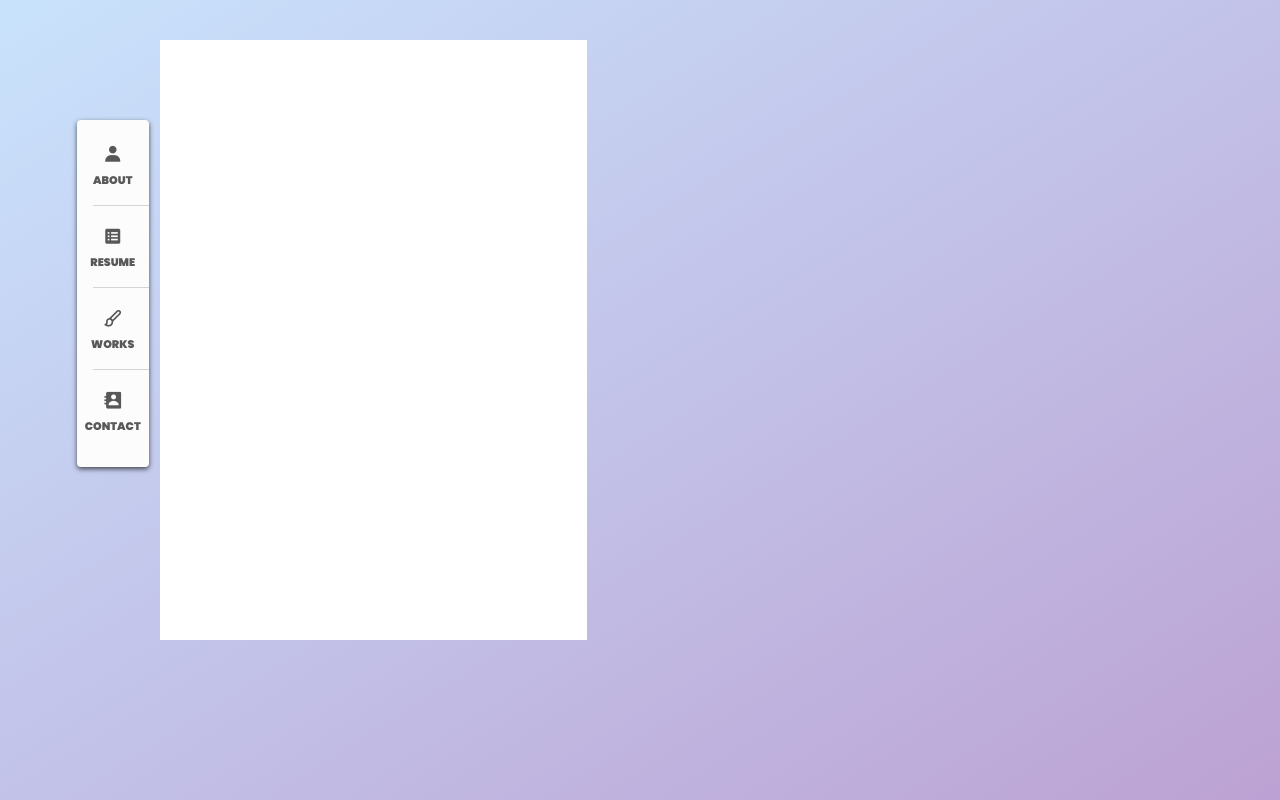
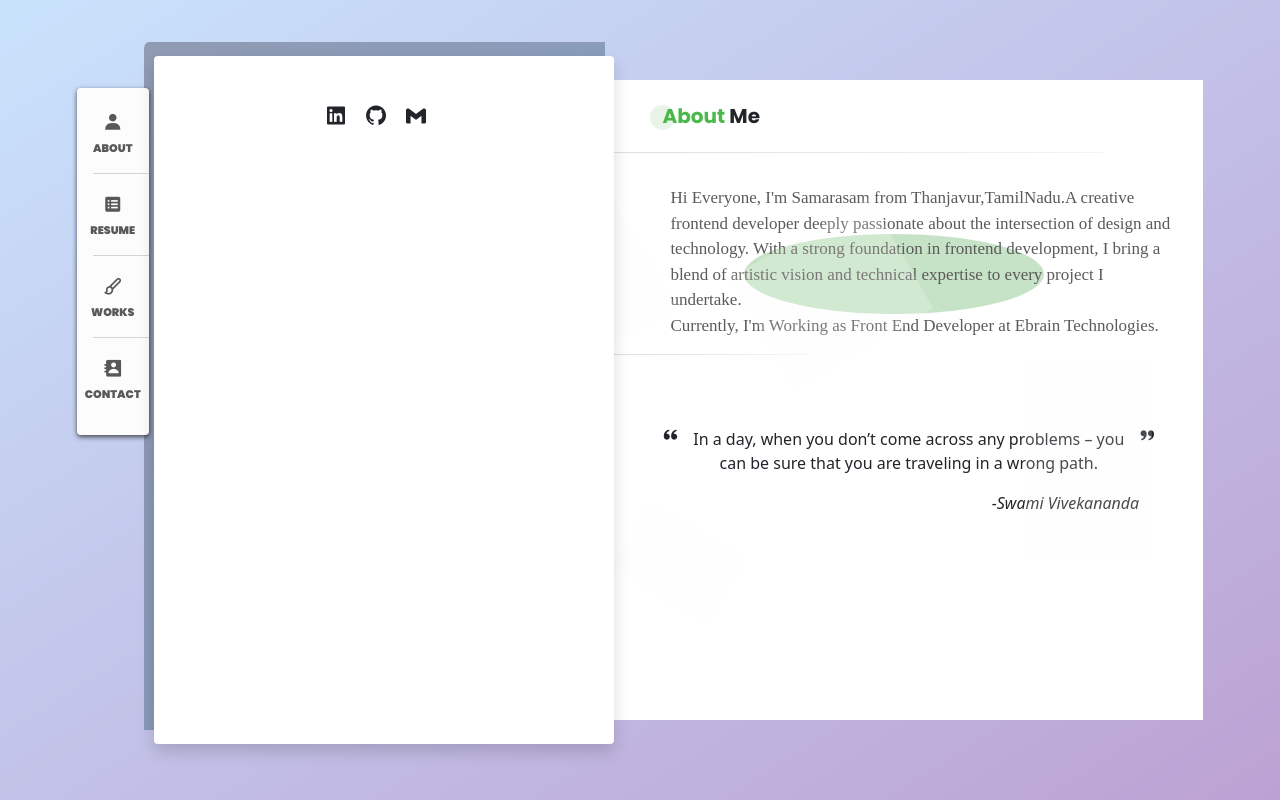
Before and after one commit to KeerthanaVenkatesann/Samarasam-FrontEnd-Developer, a plain HTML site: page index.html in a window 1280 px wide. Drawn offline with nearby package versions, Linux system fonts and the light colour scheme; a web font is replaced by a local one.

Commit message:
in progress

```diff
--- a/index.html
+++ b/index.html
@@ -3,7 +3,7 @@
 <head>
     <meta charset="UTF-8">
     <meta name="viewport" content="width=device-width, initial-scale=1.0">
-    <title>Samar-Dev</title>
+    <title>Samararasam - Front End Developer</title>
     <link rel="stylesheet" href="style.css">
     <link href="https://cdn.jsdelivr.net/npm/bootstrap@5.0.2/dist/css/bootstrap.min.css" rel="stylesheet" integrity="sha384-EVSTQN3/azprG1Anm3QDgpJLIm9Nao0Yz1ztcQTwFspd3yD65VohhpuuCOmLASjC" crossorigin="anonymous">
     <link href="https://fonts.googleapis.com/css2?family=Poppins:ital,wght@0,100;0,200;0,300;0,400;0,500;0,600;0,700;0,800;0,900;1,100;1,200;1,300;1,400;1,500;1,600;1,700;1,800;1,900&family=Roboto+Mono:ital,wght@0,100..700;1,100..700&family=Sedan:ital@0;1&display=swap" rel="stylesheet">
@@ -19,7 +19,7 @@ class="d-flex  align-items-center
         <ul class="navbar-nav p-2 text-center ">
             <li class="nav-item mb-1">
                 <a
-                href="#"
+                href="#about"
                 class="nav-link"
                 >
                 <i class='bx bxs-user fs-5 pb-2' id="user-icon"></i>
@@ -67,15 +67,55 @@ class="d-flex  align-items-center
     <!-- x-- Navbar -- x -->
 
     <section>
-        <div class="ones col-4 h-75">
-
+        <div class="ones rounded shadow">
+           <img src="" alt="">
+           <div></div>
+           <div>
+            <div class="pt-4 pb-3 d-flex justify-content-center">
+                <i class='bx bxl-linkedin-square fs-4 pe-3  '></i>
+                <i class='bx bxl-github fs-4 pe-3  ' ></i>
+                <i class='bx bxl-gmail fs-4 pe-3  ' ></i>
+            </div>
+           </div>
         </div>
     </section>
+
     <aside>
-        <div id="ones">
+       <div id="about">
+         <div id="main-content" class=" pt-4">
 
-        </div>
+            <h6 class="poppins fw-bold fs-5 about ps-5 pb-2">About <span class="text-dark">Me</span></h6>
+            <hr class="col-10 rounded ruler">
+            <p class="ms-2 pt-3 ps-5 text-justify me-2 pe-4 about-content">
+                Hi Everyone, I'm <span class="effect">Samarasam</span> from Thanjavur,TamilNadu.A creative frontend developer deeply passionate about the intersection of design and technology. With a strong foundation in frontend development, I bring a blend of artistic vision and technical expertise to every project I undertake.
+                <br>
+                Currently, I'm Working as Front End Developer at Ebrain Technologies.
+            </p>
+            <hr class="small-ruler">
+
+            <div class="d-flex text-center justify-content-center mt-5 pt-4 px-5">
+                <i class='bx bxs-quote-alt-left' ></i>
+                <blockquote>
+                    <p>
+                        In a day, when you don’t come across any problems – you can be sure that you are traveling in a wrong path.
+                    </p>
+                    <footer class="text-end"><cite>-Swami Vivekananda</cite></footer>
+                  </blockquote>
+                <i class='bx bxs-quote-alt-right' ></i>
+
+            </div>
+         </div>
+       </div>
     </aside>
+
+    <section>
+        <div id="box-motion"></div>
+        <div id="box-motion-one"></div>
+        <div id="box-motion-two"></div>
+        <div id="box-motion-three"></div>
+        <div id="box-motion-four"></div>
+        <div id="box-motion-five"></div>
+    </section>
 
     <script src="script.js"></script>
 </body>
--- a/style.css
+++ b/style.css
@@ -5,13 +5,76 @@
 }
 body{
     background-image: linear-gradient(to right bottom, rgba(91, 169, 247, 0.329), rgba(181, 152, 207, 0.905));
+    overflow-y: hidden;
 }
+#box-motion{
+    position: absolute;
+    top: 80%;
+    left: 15%;
+    width: 5%;
+    height: 10%;
+    background-color: rgba(247, 247, 247, 0.205);
+    z-index: -1;
+    animation: bubble-rise 10s linear infinite;
+}
+#box-motion-one{
+  position: absolute;
+  top: 80%;
+  left: 25%;
+  width: 10%;
+  height: 27%;
+  background-color: rgba(247, 247, 247, 0.226);
+  z-index: -1;
+  animation: bubble-rise-bottom 10s linear infinite;
+}
+#box-motion-two{
+  position: absolute;
+  top: 80%;
+  left: 40%;
+  width: 10%;
+  height: 20%;
+  background-color: rgba(247, 247, 247, 0.226);
+  z-index: -1;
+  animation: bubble-rise 15s linear infinite;
+}
+#box-motion-three{
+  position: absolute;
+  top: 80%;
+  left: 50%;
+  width: 6%;
+  height: 14%;
+  background-color: rgba(247, 247, 247, 0.226);
+  z-index: -1;
+  animation: bubble-rise-bottom 15s linear infinite;
+}
+#box-motion-four{
+  position: absolute;
+  top: 80%;
+  left: 60%;
+  width: 10%;
+  height: 20%;
+  background-color: rgba(247, 247, 247, 0.226);
+  z-index: -1;
+  animation: bubble-rise 15s linear infinite;
+}
+#box-motion-five{
+  position: absolute;
+  top: 80%;
+  left: 80%;
+  width: 10%;
+  height: 25%;
+  background-color: rgba(247, 247, 247, 0.226);
+  z-index: -1;
+  animation: bubble-rise-bottom 10s linear infinite;
+}
+
+
 #navStyle{
     background-color: rgb(252, 252, 252);
     box-shadow: 0px 2px 5px rgba(0, 0, 0, 0.671);
     position: absolute;
     left: 6%;
-    top: 15%;
+    top: 11%;
 }
 .nav-item a{
     font: 900 11px 'Sedan','Poppins',sans-serif;
@@ -26,9 +89,102 @@ body{
 }
 .ones{
     position: absolute;
-    left: 12.5%;
-    top:5%;
-    background-color: white;
-    /* width: 80vh;
-    height:90vh; */
+    left: 12%;
+    top:7%;
+    background-color: rgba(255, 255, 255, 1);
+    height: 86vh;
+    width: 36vw;
 }
+.ones::before{
+  position: absolute;
+  content: '';
+  top: -2%;
+  left: -2%;
+  background-image: linear-gradient(to right bottom, rgba(88, 88, 109, 0.493), rgb(131, 164, 197));
+  width: 100%;
+  height: 100%;
+  z-index: -1;
+  border-radius: 1% 0%;
+}
+
+#main-content{
+  position: absolute;
+  top:10%;
+  left: 48%;
+  height: 80vh;
+  width: 46vw;
+  background-color: #ffff;
+  z-index:-1;
+}
+.poppins{
+  font-family: 'Poppins';
+}
+.about{
+  position: relative;
+  color: rgba(41, 172, 41, 0.849);
+}
+.about::before{
+  content: '';
+  position: absolute;
+  top: 2%;
+  left: 6%;
+  background-color: rgba(0, 128, 0, 0.085);
+  width: 25px;
+  height: 25px;
+  border-radius: 50%;
+  z-index: -1;
+}
+.ruler{
+  background-image: linear-gradient(to right, gray,rgba(255, 255, 255, 0.822));
+}
+.small-ruler{
+  width: 33%;
+  background-image: linear-gradient(to right, gray,rgba(255, 255, 255, 0.822));
+}
+.about-content{
+  color: rgb(92, 89, 89);
+  font-family: 'Sedan' ;
+  font-size: 17px;
+}
+.effect::before{
+  position: absolute;
+  content: '';
+  top: 24%;
+  left: 22%;
+  z-index: -4;
+  width: 300px;
+  border-radius: 50% ;
+  height: 80px;
+  background-color: rgba(0, 128, 0, 0.219);
+
+}
+@keyframes bubble-rise-bottom {
+  100% {
+    top: -10%;
+    bottom: -20px;
+    opacity: 1;
+    transform: rotate(360deg);
+  }
+  50% {
+    opacity: 0.8;
+  }
+  0% {
+    top:100%;
+    opacity: 1;
+  }
+}
+@keyframes bubble-rise {
+    0% {
+      top: -10%;
+      bottom: -20px;
+      opacity: 1;
+      transform: rotate(360deg);
+    }
+    50% {
+      opacity: 0.8;
+    }
+    100% {
+      top: 100%;
+      opacity: 1;
+    }
+  }
```
